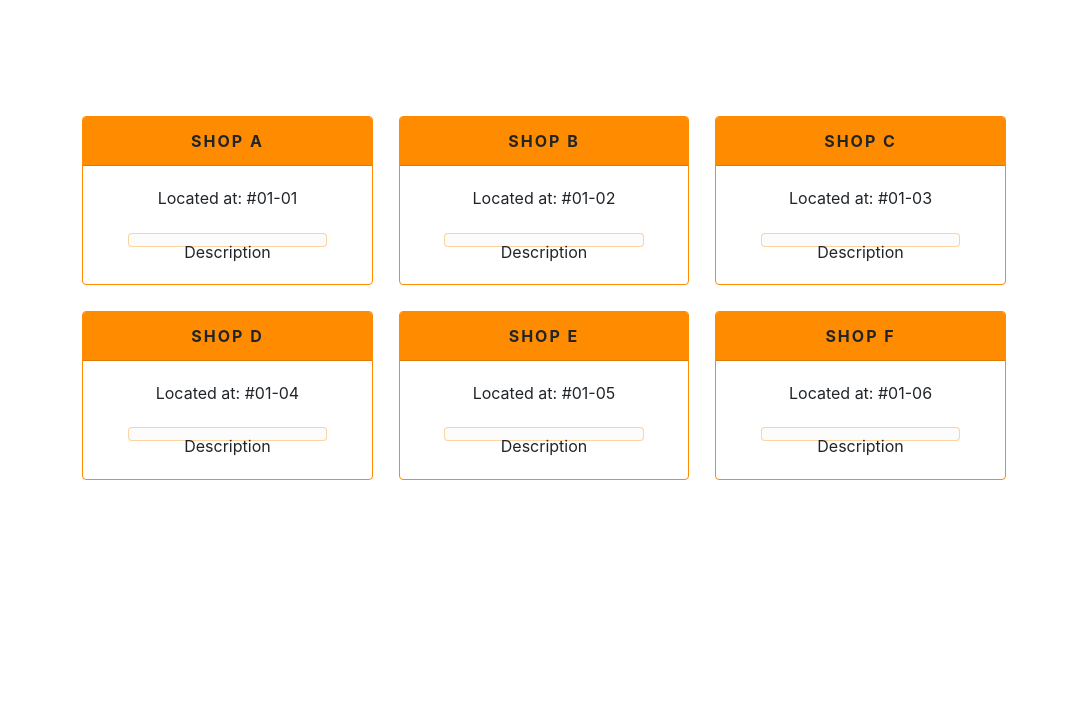
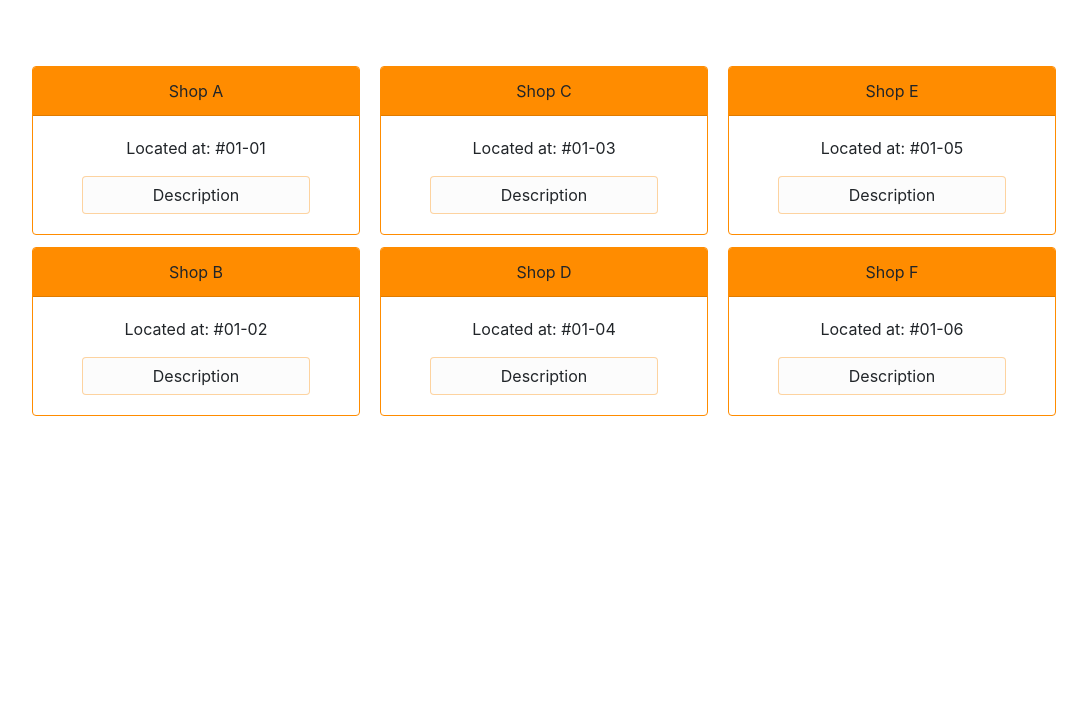
Before and after one commit to kaikangw/cl02grp02, a Flask app: page /directory in a window 1280 px wide. Shown: the part 74-800 px from the top of the page, without its empty margins (96-1183 px from the left). Run offline with Flask 2, Linux system fonts and the light colour scheme; some libraries are stand-ins or nearby versions.

Commit message:
Broadcast tab and minor changes to GUI done

```diff
--- a/app/routes.py
+++ b/app/routes.py
@@ -63,11 +63,8 @@
 #chatpage
 @app.route('/chat')
 def chat_page():
-    print(session["userId"])
     chat_recipients = makeList(session["userId"])
     avail_recipients = get_user_list(session["userId"])
-    print(chat_recipients)
-    print(avail_recipients)
     return render_template("chat/chat_main.html", chatRecipients = chat_recipients, availRecipients = avail_recipients)
 
 @app.route('/chat/<user>', methods=["POST", "GET"])
--- a/app/templates/directory/directory_1.html
+++ b/app/templates/directory/directory_1.html
@@ -6,9 +6,9 @@
 
 {% block content %}
 
-<div id="directory-grid">
+<div id="directory-page" class="card-columns">
     {% for name,items in data.items() %}
-    <div id="directory-grid-card" class="card" style="border-color:darkorange;">
+    <div id="directory-card" class="card" style="border-color:darkorange;">
         <div class="card-header" style="background-color:darkorange;">{{name}}</div>
         <div class="card-body">
             <p class="card-text" style="font-style: bold;">
```
